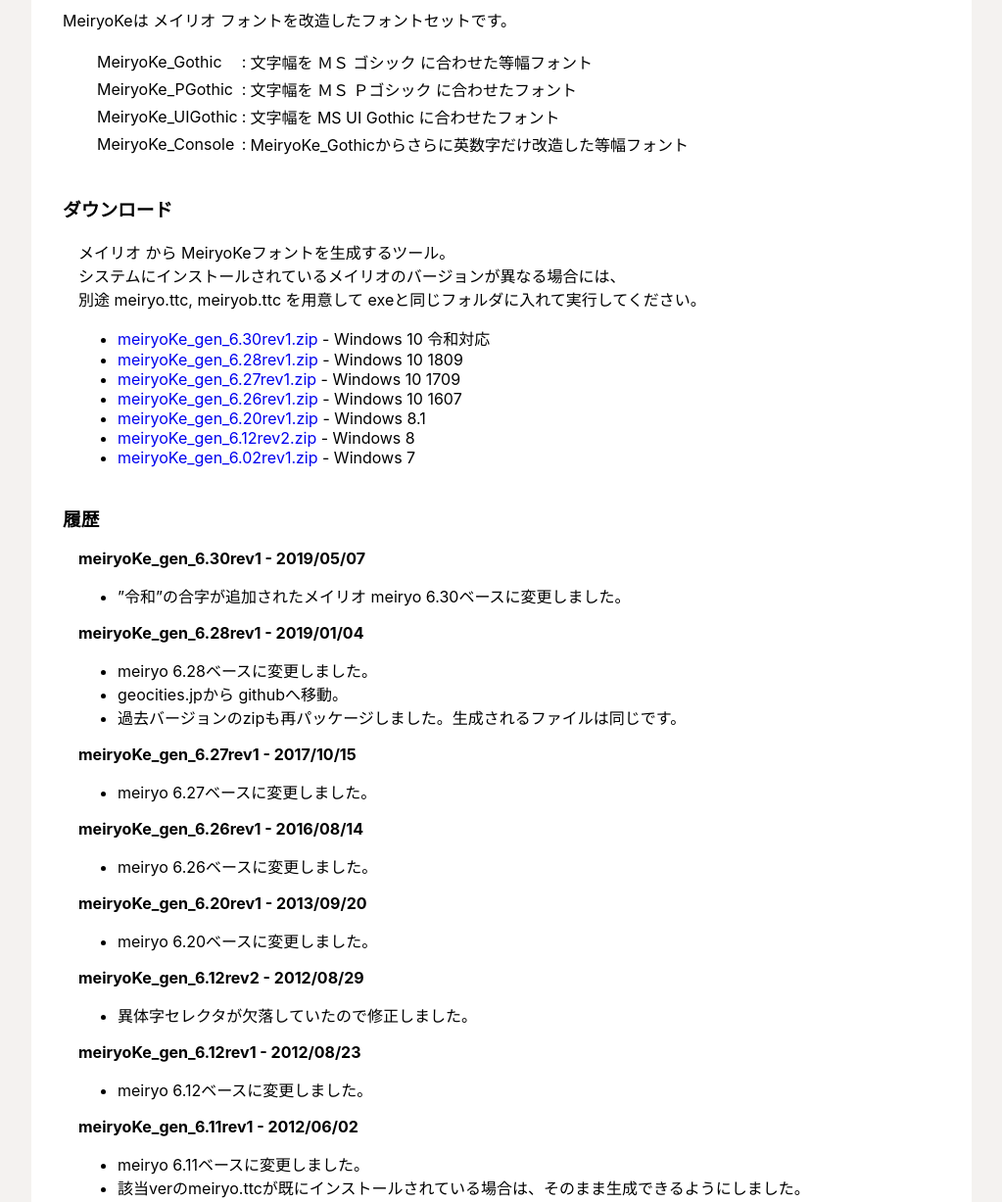
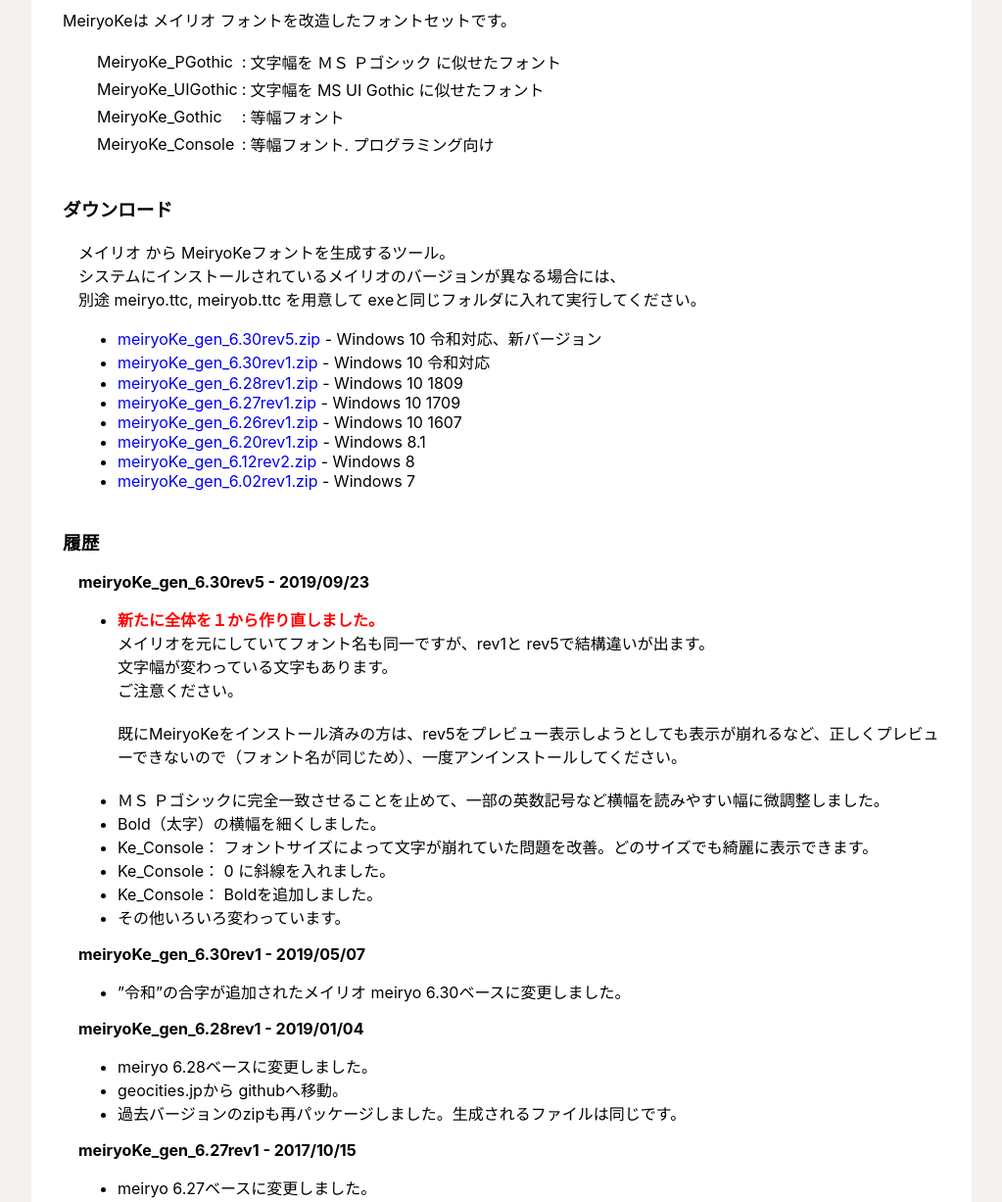
Before and after one commit to meir000/MeiryoKe, a plain HTML site: page index.html in a window 1280 px wide. Shown: the part 120-1347 px from the top of the page at 98% size, without its empty margins (128-1151 px from the left). Drawn offline with Linux system fonts and the light colour scheme.

Commit message:
add v6.30rev5

```diff
--- a/index.html
+++ b/index.html
@@ -23,10 +23,10 @@ section > div { margin-left:1em; }
 <section>
   MeiryoKeは メイリオ フォントを改造したフォントセットです。
   <table style="margin:1em 1em 1em 2em;">
-    <tr><td>MeiryoKe_Gothic</td><td>:</td><td>文字幅を ＭＳ ゴシック に合わせた等幅フォント</td></tr>
-    <tr><td>MeiryoKe_PGothic</td><td>:</td><td>文字幅を ＭＳ Ｐゴシック に合わせたフォント</td></tr>
-    <tr><td>MeiryoKe_UIGothic</td><td>:</td><td>文字幅を MS UI Gothic に合わせたフォント</td></tr>
-    <tr><td>MeiryoKe_Console</td><td>:</td><td>MeiryoKe_Gothicからさらに英数字だけ改造した等幅フォント</td></tr>
+    <tr><td>MeiryoKe_PGothic</td><td>:</td><td>文字幅を ＭＳ Ｐゴシック に似せたフォント</td></tr>
+    <tr><td>MeiryoKe_UIGothic</td><td>:</td><td>文字幅を MS UI Gothic に似せたフォント</td></tr>
+    <tr><td>MeiryoKe_Gothic</td><td>:</td><td>等幅フォント</td></tr>
+    <tr><td>MeiryoKe_Console</td><td>:</td><td>等幅フォント. プログラミング向け</td></tr>
   </table>
 </section>
 
@@ -37,6 +37,7 @@ section > div { margin-left:1em; }
     システムにインストールされているメイリオのバージョンが異なる場合には、<br/>
     別途 meiryo.ttc, meiryob.ttc を用意して exeと同じフォルダに入れて実行してください。<br/>
     <ul>
+      <li><a download href="https://github.com/meir000/MeiryoKe/releases/download/v6.30rev5/meiryoKe_gen_6.30rev5.zip">meiryoKe_gen_6.30rev5.zip</a> - Windows 10 令和対応、新バージョン</li>
       <li><a download href="https://github.com/meir000/MeiryoKe/releases/download/v6.30rev1/meiryoKe_gen_6.30rev1.zip">meiryoKe_gen_6.30rev1.zip</a> - Windows 10 令和対応</li>
       <li><a download href="https://github.com/meir000/MeiryoKe/releases/download/v6.28rev1/meiryoKe_gen_6.28rev1.zip">meiryoKe_gen_6.28rev1.zip</a> - Windows 10 1809</li>
       <li><a download href="https://github.com/meir000/MeiryoKe/releases/download/v6.27rev1/meiryoKe_gen_6.27rev1.zip">meiryoKe_gen_6.27rev1.zip</a> - Windows 10 1709</li>
@@ -51,6 +52,27 @@ section > div { margin-left:1em; }
 <section>
   <h3>履歴</h3>
   <div>
+
+    <div>
+      <h4>meiryoKe_gen_6.30rev5 - 2019/09/23</h4>
+      <ul>
+	<li>
+	  <span style="color:red;font-weight:bold;">新たに全体を１から作り直しました。</span><br/>
+	  メイリオを元にしていてフォント名も同一ですが、rev1と rev5で結構違いが出ます。<br/>
+	  文字幅が変わっている文字もあります。<br/>
+	  ご注意ください。<br/>
+	  <br/>
+	  既にMeiryoKeをインストール済みの方は、rev5をプレビュー表示しようとしても表示が崩れるなど、正しくプレビューできないので（フォント名が同じため）、一度アンインストールしてください。</br>
+	  <br/>
+	</li>
+	<li>ＭＳ Ｐゴシックに完全一致させることを止めて、一部の英数記号など横幅を読みやすい幅に微調整しました。</li>
+	<li>Bold（太字）の横幅を細くしました。</li>
+	<li>Ke_Console： フォントサイズによって文字が崩れていた問題を改善。どのサイズでも綺麗に表示できます。</li>
+	<li>Ke_Console： 0 に斜線を入れました。</li>
+	<li>Ke_Console： Boldを追加しました。</li>
+	<li>その他いろいろ変わっています。</li>
+      </ul>
+    </div>
 
     <div>
       <h4>meiryoKe_gen_6.30rev1 - 2019/05/07</h4>
```
